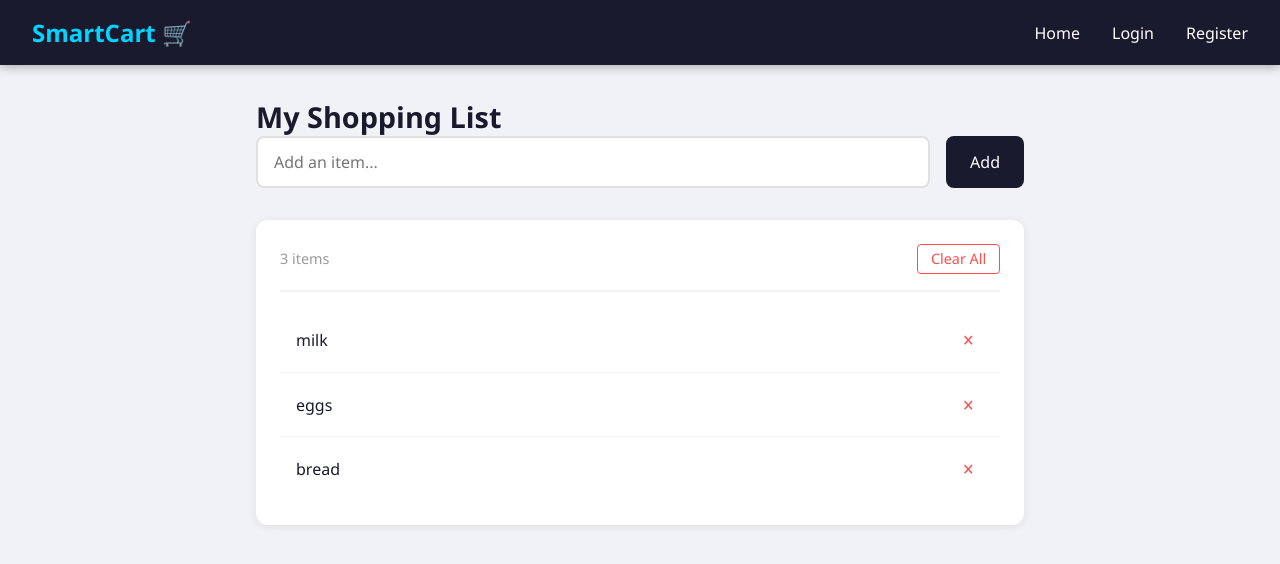
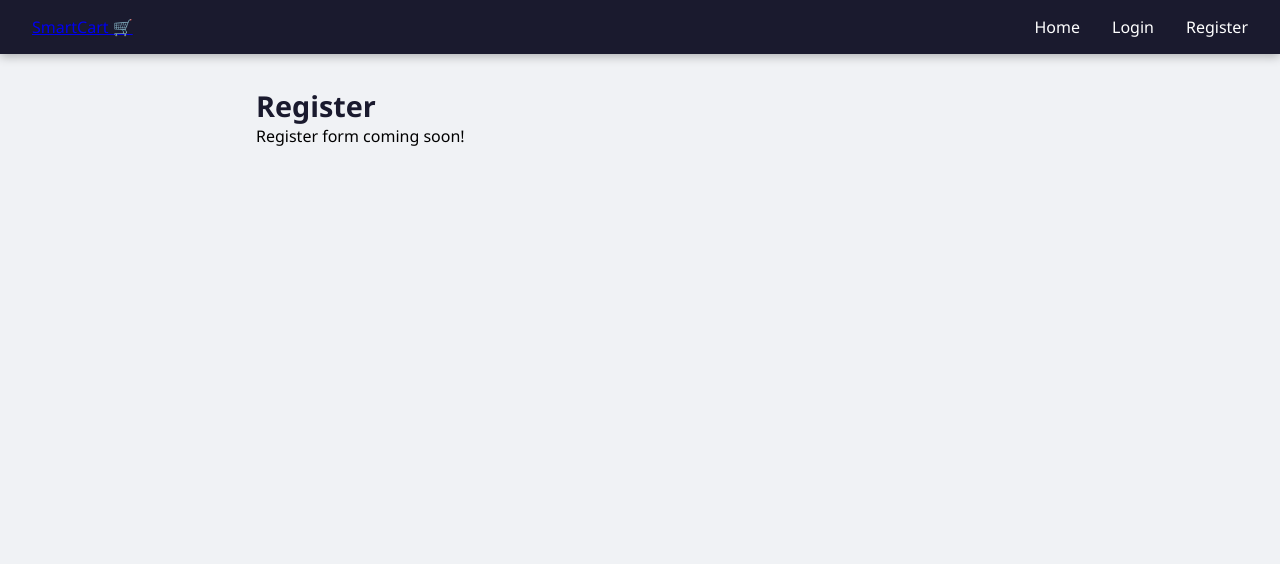
Before and after one commit to LopsangT/smartcart, a React (Create React App) app in the folder frontend/: page /register in a window 1280 px wide. Shown: the top 564 px of the page. Built offline with nearby package versions, Linux system fonts and the light colour scheme.

Commit message:
Added React Router, login and register pages

```diff
--- a/frontend/package.json
+++ b/frontend/package.json
@@ -9,6 +9,7 @@
     "@testing-library/user-event": "^13.5.0",
     "react": "^19.2.6",
     "react-dom": "^19.2.6",
+    "react-router-dom": "^7.18.0",
     "react-scripts": "5.0.1",
     "web-vitals": "^2.1.4"
   },
--- a/frontend/src/App.js
+++ b/frontend/src/App.js
@@ -1,48 +1,21 @@
-import { useState, useEffect } from 'react';
+import { BrowserRouter, Routes, Route } from 'react-router-dom';
 import Navbar from './Navbar';
-import ShoppingList from './ShoppingList';
-import AddItem from './AddItem';
+import Home from './pages/Home';
+import Login from './pages/Login';
+import Register from './pages/Register';
 import './styles/App.css';
 import './styles/Navbar.css';
 
 function App() {
-  const [items, setItems] = useState([]);
-  const [loading, setLoading] = useState(true);
-
-  useEffect(() => {
-    setTimeout(() => {
-      setItems(['milk', 'eggs', 'bread']);
-      setLoading(false);
-    }, 2000);
-  }, []);
-
-  const addItem = (newItem) => {
-    setItems([...items, newItem]);
-  };
-
-  const deleteItem = (index) => {
-    setItems(items.filter((_, i) => i !== index));
-  };
-
-  const clearAll = () => {
-    setItems([]);
-  };
-
   return (
-    <div className="app">
+    <BrowserRouter>
       <Navbar />
-      <div className="container">
-        <h2>My Shopping List</h2>
-        {loading ? (
-          <p>Loading your list...</p>
-        ) : (
-          <>
-            <AddItem onAdd={addItem} />
-            <ShoppingList items={items} onDelete={deleteItem} onClearAll={clearAll} />
-          </>
-        )}
-      </div>
-    </div>
+      <Routes>
+        <Route path="/" element={<Home />} />
+        <Route path="/login" element={<Login />} />
+        <Route path="/register" element={<Register />} />
+      </Routes>
+    </BrowserRouter>
   );
 }
 
--- a/frontend/src/Navbar.js
+++ b/frontend/src/Navbar.js
@@ -1,13 +1,16 @@
+import { Link } from 'react-router-dom';
+import './styles/Navbar.css';
+
 function Navbar() {
   return (
     <nav className="navbar">
       <div className="navbar-brand">
-        <h1>SmartCart 🛒</h1>
+        <Link to="/">SmartCart 🛒</Link>
       </div>
       <div className="navbar-links">
-        <a href="/">Home</a>
-        <a href="/login">Login</a>
-        <a href="/register">Register</a>
+        <Link to="/">Home</Link>
+        <Link to="/login">Login</Link>
+        <Link to="/register">Register</Link>
       </div>
     </nav>
   );
--- /dev/null
+++ b/frontend/src/pages/Home.js
@@ -0,0 +1,47 @@
+import { useState, useEffect } from 'react';
+import ShoppingList from '../ShoppingList';
+import AddItem from '../AddItem';
+
+function Home() {
+  const [items, setItems] = useState([]);
+  const [loading, setLoading] = useState(true);
+
+  useEffect(() => {
+    setTimeout(() => {
+      setItems(['milk', 'eggs', 'bread']);
+      setLoading(false);
+    }, 2000);
+  }, []);
+
+  const addItem = (newItem) => {
+    setItems([...items, newItem]);
+  };
+
+  const deleteItem = (index) => {
+    setItems(items.filter((_, i) => i !== index));
+  };
+
+  const clearAll = () => {
+    setItems([]);
+  };
+
+  return (
+    <div className="container">
+      <h2>My Shopping List</h2>
+      {loading ? (
+        <p>Loading your list...</p>
+      ) : (
+        <>
+          <AddItem onAdd={addItem} />
+          <ShoppingList
+            items={items}
+            onDelete={deleteItem}
+            onClearAll={clearAll}
+          />
+        </>
+      )}
+    </div>
+  );
+}
+
+export default Home;
--- /dev/null
+++ b/frontend/src/pages/Login.js
@@ -0,0 +1,10 @@
+function Login() {
+  return (
+    <div className="container">
+      <h2>Login</h2>
+      <p>Login form coming soon!</p>
+    </div>
+  );
+}
+
+export default Login;
--- /dev/null
+++ b/frontend/src/pages/Register.js
@@ -0,0 +1,10 @@
+function Register() {
+  return (
+    <div className="container">
+      <h2>Register</h2>
+      <p>Register form coming soon!</p>
+    </div>
+  );
+}
+
+export default Register;
```
Also changed, not shown: 1 other file (tests, documents, lock files or other folders).
